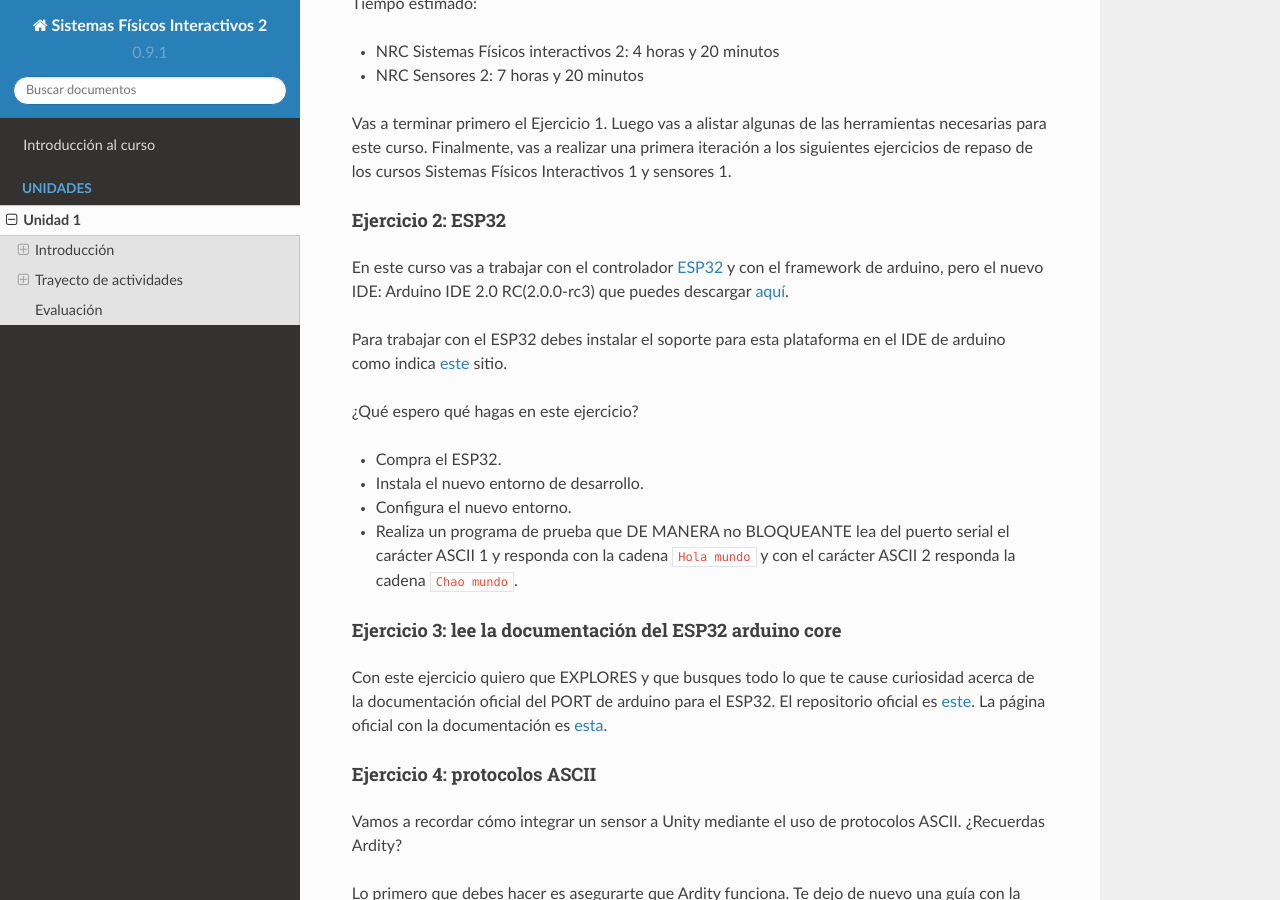
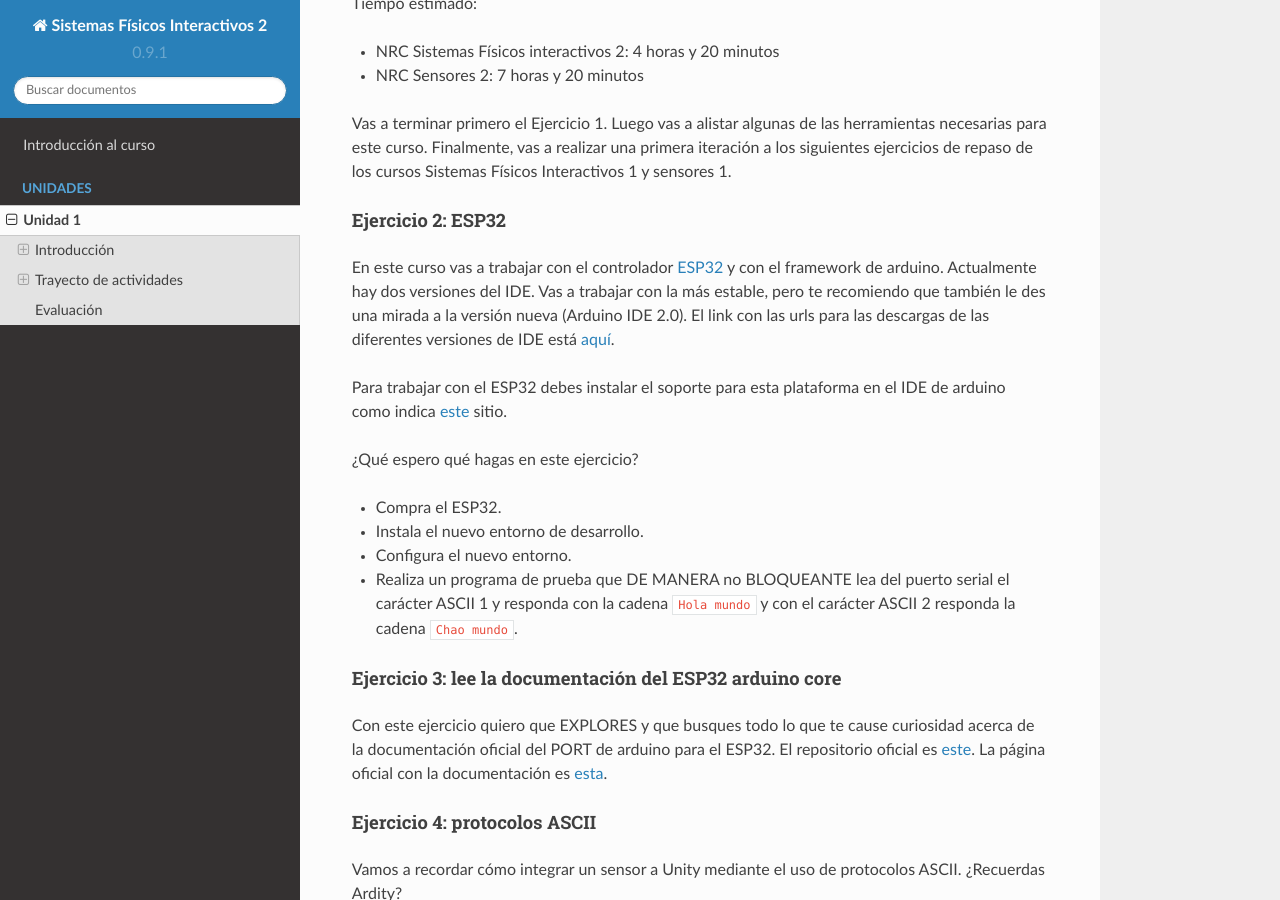
Before and after one commit to juanferfranco/SistemasFisicosInteractivos2, a Sphinx documentation site: the page built from docs/_unidad1/unidad1.rst, in a window 1280 px wide and 900 px high, scrolled down 1056 px. Built offline with Sphinx 7.4.7 and the Read the Docs theme 2.0.0, drawn with Linux system fonts in a browser that asks for light colours.

Commit message:
directions to install the two arduino's IDEs versions

```diff
--- a/docs/_unidad1/unidad1.rst
+++ b/docs/_unidad1/unidad1.rst
@@ -65,7 +65,9 @@ Ejercicio 2: ESP32
 ^^^^^^^^^^^^^^^^^^^^^
 
 En este curso vas a trabajar con el controlador `ESP32 <https://www.didacticaselectronicas.com/index.php/comunicaciones/bluetooth/tarjeta-de-desarrollo-esp32-wroom-32d-tarjetas-modulos-de-desarrollo-con-de-wifi-y-bluetooth-esp32u-con-conector-u-fl-tarjeta-comunicaci%C3%B3n-wi-fi-bluetooth-esp32u-iot-esp32-nodemcu-d0wd-detail>`__
-y con el framework de arduino, pero el nuevo IDE: Arduino IDE 2.0 RC(2.0.0-rc3) que puedes descargar
+y con el framework de arduino. Actualmente hay dos versiones del IDE. Vas a trabajar con la más estable,
+pero te recomiendo que también le des una mirada a la versión nueva (Arduino IDE 2.0). El link con las
+urls para las descargas de las diferentes versiones de IDE está
 `aquí <https://www.arduino.cc/en/software>`__.
 
 Para trabajar con el ESP32 debes instalar el soporte para esta plataforma en el IDE de
```
